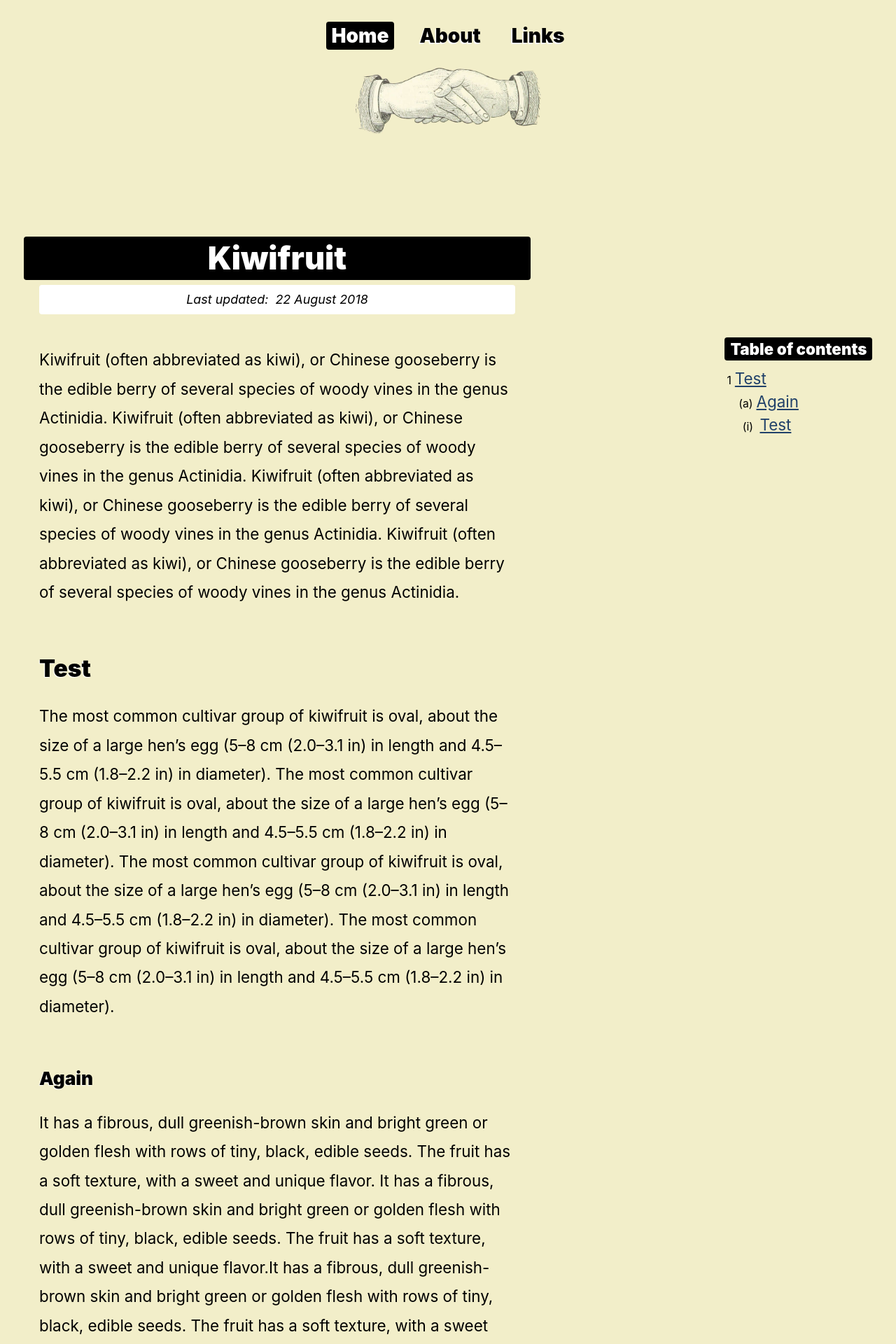
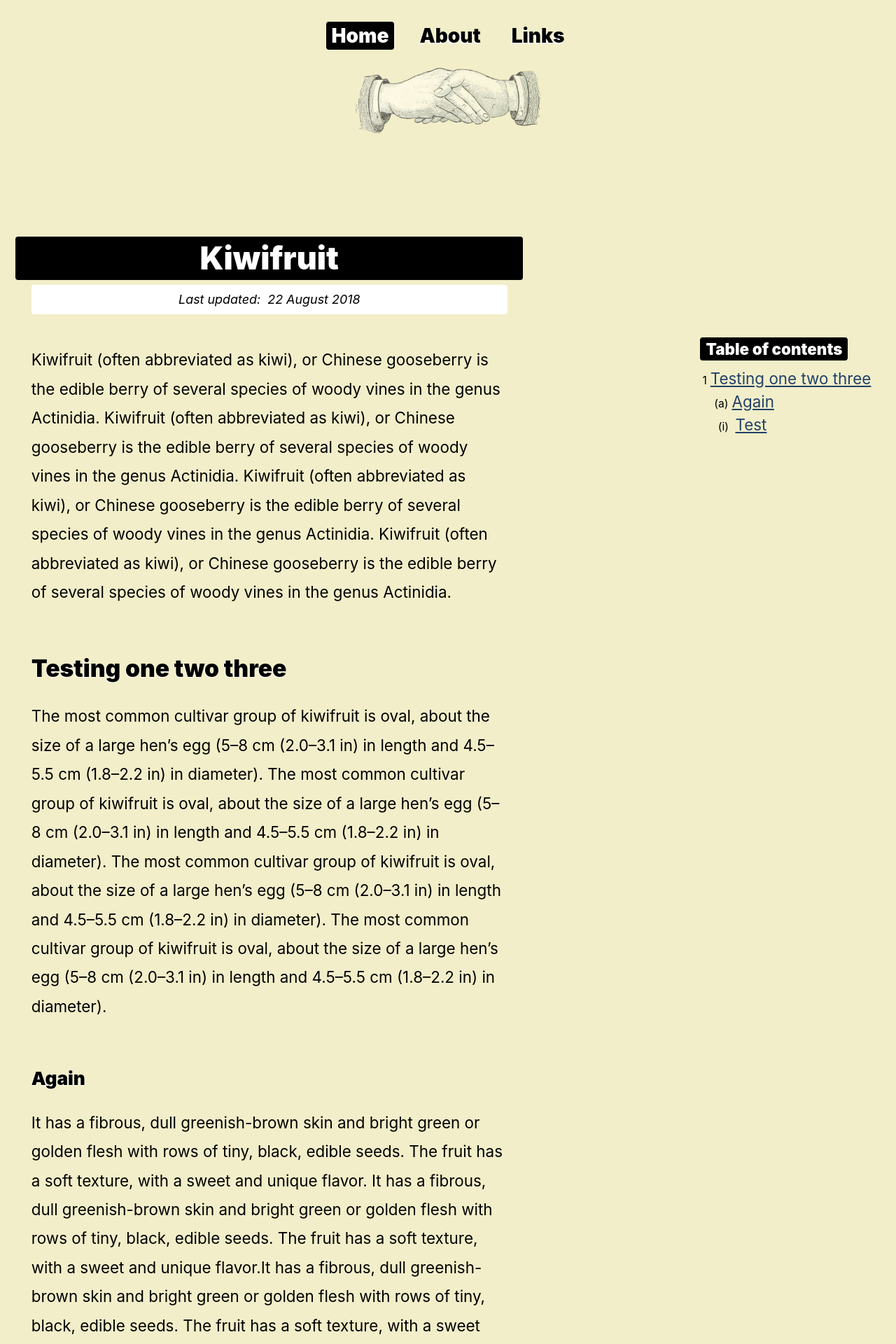
Before and after one commit to denismcdonald/blog, a Jekyll site: the page built from _posts/2018-08-22-kiwifruit.md, in a window 1280 px wide. Shown: the top 1920 px of the page at 70% size. Built offline with Jekyll 4.4.1, drawn with Linux system fonts in a browser that asks for light colours.

Commit message:
Adjust TOC margins

```diff
--- a/_posts/2018-08-22-kiwifruit.md
+++ b/_posts/2018-08-22-kiwifruit.md
@@ -9,7 +9,7 @@
 berry of several species of woody vines in the genus Actinidia. Kiwifruit (often abbreviated as kiwi), or Chinese gooseberry is the edible
 berry of several species of woody vines in the genus Actinidia.
 
-## Test
+## Testing one two three
 
 The most common cultivar group of kiwifruit is oval, about the size of a large
 hen's egg (5–8 cm (2.0–3.1 in) in length and 4.5–5.5 cm (1.8–2.2 in) in
--- a/_sass/main.scss
+++ b/_sass/main.scss
@@ -428,7 +428,8 @@
 
     .content-container {
         margin: 0 auto;
-        padding: 4rem 1.5rem 1rem 1.5rem;
+        // padding: 4rem 1.5rem 1rem 1.5rem;
+        padding: 4rem 1rem 1rem 1rem;
     }
 
     .h1-title {
```
Also changed, not shown: rails.md (+0 -1 lines), 3 other files.
